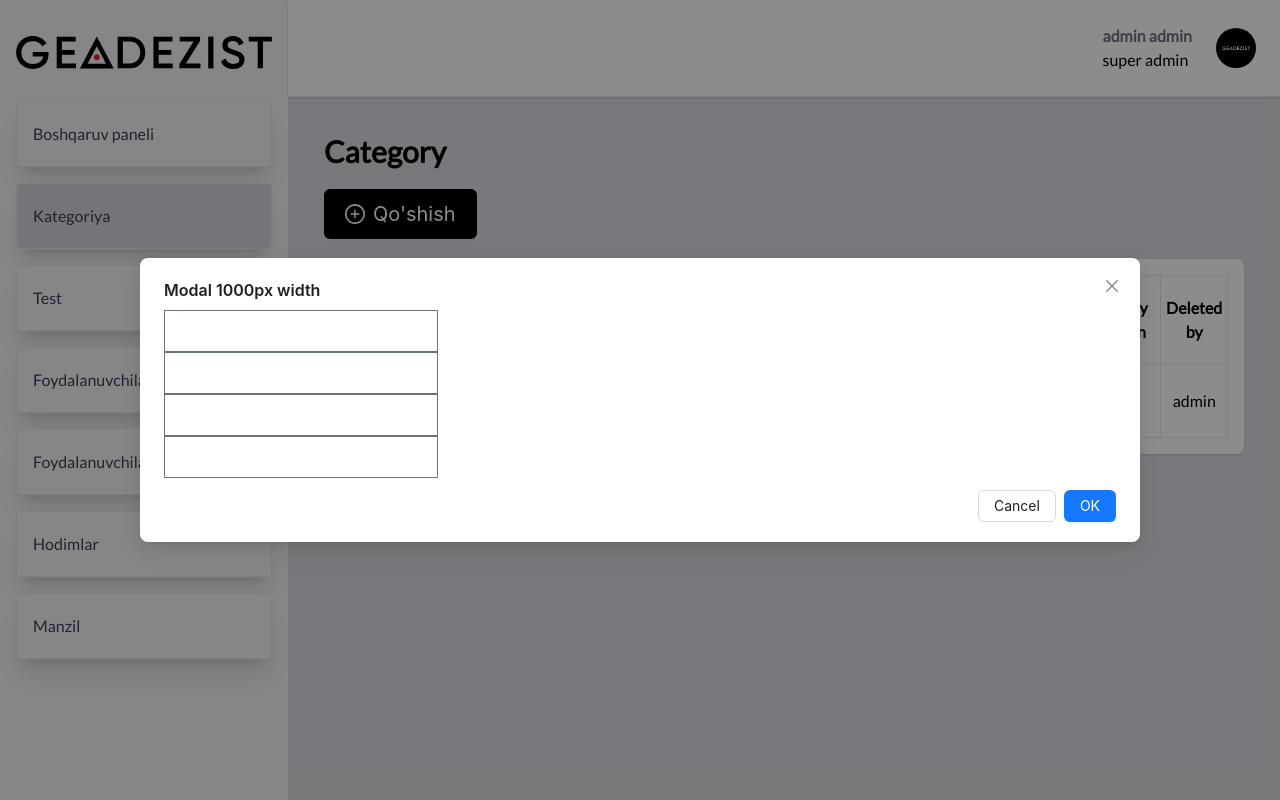
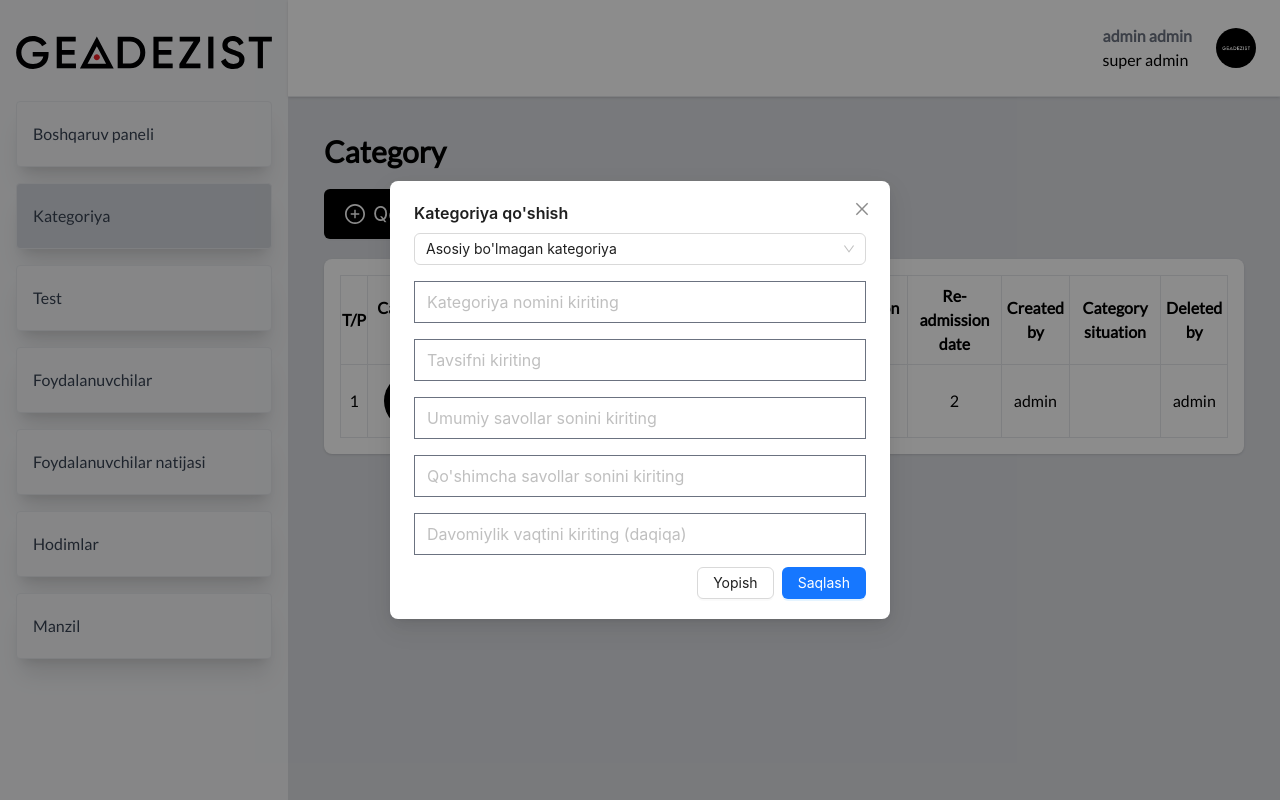
Before and after one commit to jasurhaydarovcode/GEADEZIST, a React (Vite) app: page /category in a window 1280 px wide. Both pictures are taken after a click on the button "Qo'shish". Built offline with nearby package versions, Linux system fonts and the light colour scheme.

Commit message:
CategoryAddModal shablomsiz qo'shildi

```diff
--- a/src/components/CategoryAddModal.tsx
+++ b/src/components/CategoryAddModal.tsx
@@ -1,31 +1,129 @@
-import React, { useState } from 'react';
-import { Button, Modal } from 'antd';
+import { useState } from 'react';
+import { Button, Modal, Input, Select } from 'antd';
 import { PlusCircleOutlined } from '@ant-design/icons';
 
+const { Option } = Select;
+
 const CategoryAddModal: React.FC = () => {
-    const [open, setOpen] = useState(false);
+    const [open, setOpen] = useState<boolean>(false);
+    const [categoryType, setCategoryType] = useState<string>('asosiy-bolmagan');
+    const [categoryName, setCategoryName] = useState<string>('');
+    const [description, setDescription] = useState<string>('');
+    const [totalQuestions, setTotalQuestions] = useState<string>('');
+    const [additionalQuestions, setAdditionalQuestions] = useState<string>('');
+    const [duration, setDuration] = useState<string>('');
+
+    // Inputlarni tozalovchi funksiya
+    const resetForm = () => {
+        setCategoryType('asosiy-bolmagan'); // Default qiymat
+        setCategoryName('');
+        setDescription('');
+        setTotalQuestions('');
+        setAdditionalQuestions('');
+        setDuration('');
+    };
+
+    const handleSave = () => {
+        // Saqlash funksiyasi
+        resetForm();
+        setOpen(false);
+    };
+
+    const handleCancel = () => {
+        resetForm(); // Tozalash funksiyasini chaqiramiz
+        setOpen(false);
+    };
 
     return (
         <>
-            <Button onClick={() => setOpen(true)} color="default" variant="solid" className=" text-xl px-5 py-6 my-5">
-                <PlusCircleOutlined className="text-xl" />Qo'shish
+            <Button onClick={() => setOpen(true)} color="default" variant="solid" className="text-xl px-5 py-6 my-5">
+                <PlusCircleOutlined className="text-xl" /> Qo'shish
             </Button>
             <Modal
-                title="Modal 1000px width"
+                title="Kategoriya qo'shish"
                 centered
                 open={open}
-                onOk={() => setOpen(false)}
-                onCancel={() => setOpen(false)}
-                width={1000}
+                onOk={handleSave}
+                onCancel={handleCancel} // Modal yopilganda tozalash funksiyasi chaqiriladi
+                width={500}
+                okText="Saqlash"
+                cancelText="Yopish"
             >
-                <div className=''>
-                    <input type="text" />
-                    <br />
-                    <input type="text" />
-                    <br />
-                    <input type="text" />
-                    <br />
-                    <input type="text" />
+                <div className="space-y-4">
+                    {/* Kategoriya turini tanlash */}
+                    <Select
+                        value={categoryType}
+                        onChange={(value) => setCategoryType(value)}
+                        className="w-full"
+                    >
+                        <Option value="asosiy">Asosiy kategoriya</Option>
+                        <Option value="asosiy-bolmagan">Asosiy bo'lmagan kategoriya</Option>
+                    </Select>
+
+                    {/* Agar 'asosiy' kategoriya tanlansa */}
+                    {categoryType === 'asosiy' && (
+                        <>
+                            {/* Kategoriya nomi */}
+                            <Input
+                                placeholder="Kategoriya nomini kiriting"
+                                value={categoryName}
+                                onChange={(e) => setCategoryName(e.target.value)}
+                            />
+
+                            {/* Tavsifi */}
+                            <Input
+                                placeholder="Tavsifni kiriting"
+                                value={description}
+                                onChange={(e) => setDescription(e.target.value)}
+                            />
+                        </>
+                    )}
+
+                    {/* Agar 'asosiy bo'lmagan' kategoriya tanlansa */}
+                    {categoryType === 'asosiy-bolmagan' && (
+                        <>
+                            {/* Kategoriya nomi */}
+                            <Input
+                                placeholder="Kategoriya nomini kiriting"
+                                value={categoryName}
+                                onChange={(e) => setCategoryName(e.target.value)}
+                            />
+
+                            {/* Tavsifi */}
+                            <Input
+                                placeholder="Tavsifni kiriting"
+                                value={description}
+                                onChange={(e) => setDescription(e.target.value)}
+                            />
+
+                            {/* Umumiy savollar soni */}
+                            <Input
+                                type="number" // Faqat raqam kiritish mumkin
+                                placeholder="Umumiy savollar sonini kiriting"
+                                value={totalQuestions}
+                                onChange={(e) => setTotalQuestions(e.target.value)}
+                                min="0" // Manfiy qiymat kiritishni oldini olish
+                            />
+
+                            {/* Qo'shimcha savollar soni */}
+                            <Input
+                                type="number" // Faqat raqam kiritish mumkin
+                                placeholder="Qo'shimcha savollar sonini kiriting"
+                                value={additionalQuestions}
+                                onChange={(e) => setAdditionalQuestions(e.target.value)}
+                                min="0" // Manfiy qiymat kiritishni oldini olish
+                            />
+
+                            {/* Davomiylik vaqti */}
+                            <Input
+                                type="number" // Faqat raqam kiritish mumkin
+                                placeholder="Davomiylik vaqtini kiriting (daqiqa)"
+                                value={duration}
+                                onChange={(e) => setDuration(e.target.value)}
+                                min="0" // Manfiy qiymat kiritishni oldini olish
+                            />
+                        </>
+                    )}
                 </div>
             </Modal>
         </>
```
